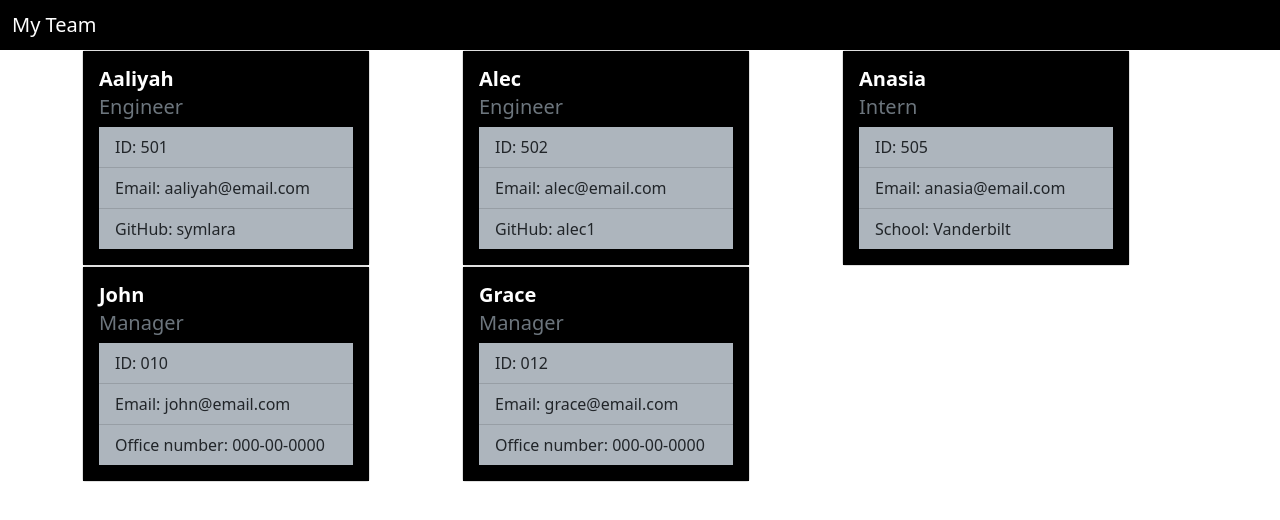
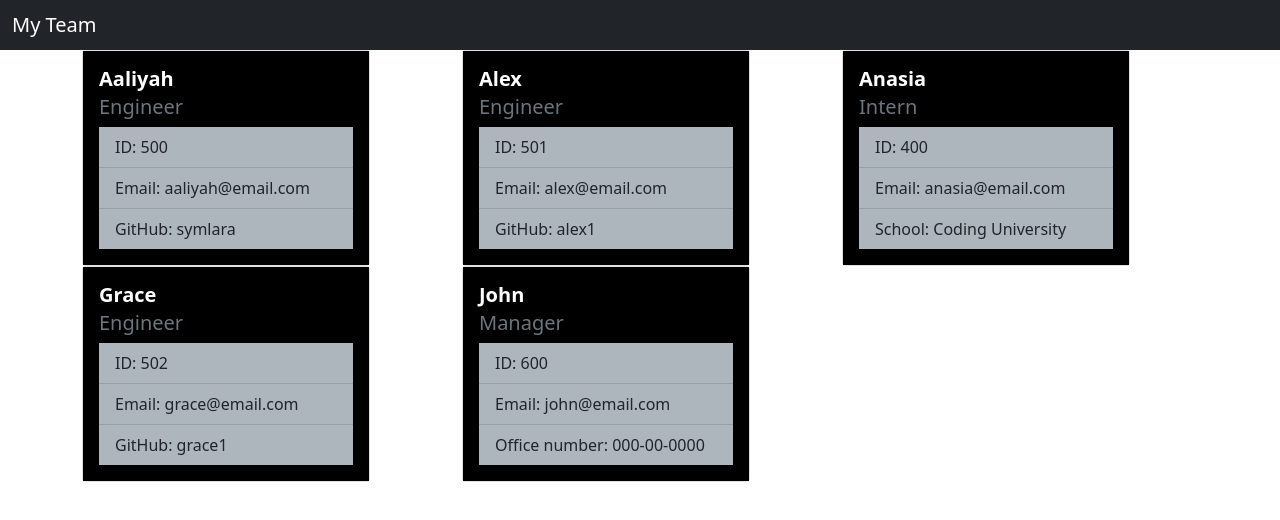
Before and after one commit to symlara/team-profile-generator, a website: page src/team.html in a window 1280 px wide. Drawn offline with nearby package versions, Linux system fonts and the light colour scheme.

Commit message:
generated html file using inputs from terminal

```diff
--- a/index.js
+++ b/index.js
@@ -95,10 +95,11 @@ const html = `
         <meta name="viewport" content="width=device-width, initial-scale=1.0">
         <meta http-equiv="X-UA-Compatible" content="ie=edge">
         <link href="https://cdn.jsdelivr.net/npm/bootstrap@5.0.0-beta2/dist/css/bootstrap.min.css" rel="stylesheet">
+        <link rel="stylesheet" href="../dist/style.css">
         <title>Team Generator</title>
     </head>
     <body>
-    <nav class="navbar navbar-light bg-light">
+    <nav class="navbar bg-dark text-white" style="text-align: center";>
     <div class="container-fluid">
       <span class="navbar-brand mb-0 h1">My Team</span>
     </div>
--- a/src/team.html
+++ b/src/team.html
@@ -10,7 +10,7 @@
         <title>Team Generator</title>
     </head>
     <body>
-    <nav class="text-white navbar" style="background-color: #000;">
+    <nav class="navbar bg-dark text-white" style="text-align: center";>
     <div class="container-fluid">
       <span class="navbar-brand mb-0 h1">My Team</span>
     </div>
@@ -21,10 +21,10 @@
           <div class="col-sm-4">
           <div class="card" style="width: 18rem;">
 <div class="card-body">
-  <h5 class="card-title"><strong>Aaliyah </strong></h5>
+  <h5 class="card-title"><strong>Aaliyah</strong></h5>
   <h5 class="card-subtitle mb-2 text-muted">Engineer</h5>
   <ul class="list-group list-group-flush">
-  <li class="list-group-item">ID: 501</li>
+  <li class="list-group-item">ID: 500</li>
   <li class="list-group-item">Email: aaliyah@email.com</li>
   <li class="list-group-item">GitHub: symlara</li>
 
@@ -35,12 +35,12 @@
           <div class="col-sm-4">
           <div class="card" style="width: 18rem;">
 <div class="card-body">
-  <h5 class="card-title"><strong>Alec</strong></h5>
+  <h5 class="card-title"><strong>Alex</strong></h5>
   <h5 class="card-subtitle mb-2 text-muted">Engineer</h5>
   <ul class="list-group list-group-flush">
-  <li class="list-group-item">ID: 502</li>
-  <li class="list-group-item">Email: alec@email.com</li>
-  <li class="list-group-item">GitHub: alec1</li>
+  <li class="list-group-item">ID: 501</li>
+  <li class="list-group-item">Email: alex@email.com</li>
+  <li class="list-group-item">GitHub: alex1</li>
 
   </ul>
   </div>
@@ -51,9 +51,9 @@
               <h5 class="card-title"><strong>Anasia</strong></h5>
               <h5 class="card-subtitle mb-2 text-muted">Intern</h5>
               <ul class="list-group list-group-flush">
-              <li class="list-group-item">ID: 505</li>
+              <li class="list-group-item">ID: 400</li>
               <li class="list-group-item">Email: anasia@email.com</li>
-              <li class="list-group-item">School: Vanderbilt</li>
+              <li class="list-group-item">School: Coding University</li>
 
               </ul>
               </div>
@@ -61,26 +61,26 @@
   </div>
           <div class="col-sm-4">
           <div class="card" style="width: 18rem;">
+<div class="card-body">
+  <h5 class="card-title"><strong>Grace</strong></h5>
+  <h5 class="card-subtitle mb-2 text-muted">Engineer</h5>
+  <ul class="list-group list-group-flush">
+  <li class="list-group-item">ID: 502</li>
+  <li class="list-group-item">Email: grace@email.com</li>
+  <li class="list-group-item">GitHub: grace1</li>
+
+  </ul>
+  </div>
+</div>
+</div>
+          <div class="col-sm-4">
+          <div class="card" style="width: 18rem;">
           <div class="card-body">
             <h5 class="card-title"><strong>John</strong></h5>
             <h5 class="card-subtitle mb-2 text-muted">Manager</h5>
             <ul class="list-group list-group-flush">
-            <li class="list-group-item">ID: 010</li>
+            <li class="list-group-item">ID: 600</li>
             <li class="list-group-item">Email: john@email.com</li>
-            <li class="list-group-item">Office number: 000-00-0000</li>
-
-            </ul>
-            </div>
-            </div>
-        </div>
-          <div class="col-sm-4">
-          <div class="card" style="width: 18rem;">
-          <div class="card-body">
-            <h5 class="card-title"><strong>Grace</strong></h5>
-            <h5 class="card-subtitle mb-2 text-muted">Manager</h5>
-            <ul class="list-group list-group-flush">
-            <li class="list-group-item">ID: 012</li>
-            <li class="list-group-item">Email: grace@email.com</li>
             <li class="list-group-item">Office number: 000-00-0000</li>
 
             </ul>
```
Also changed, not shown: dist/style.css.
